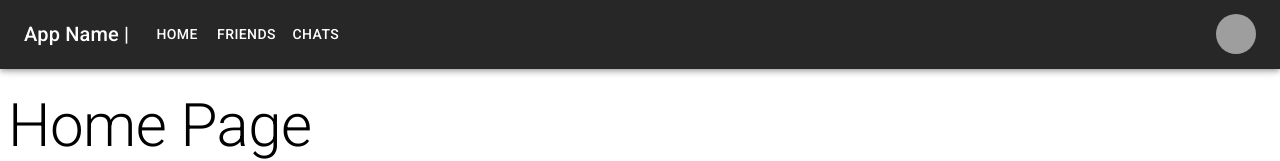
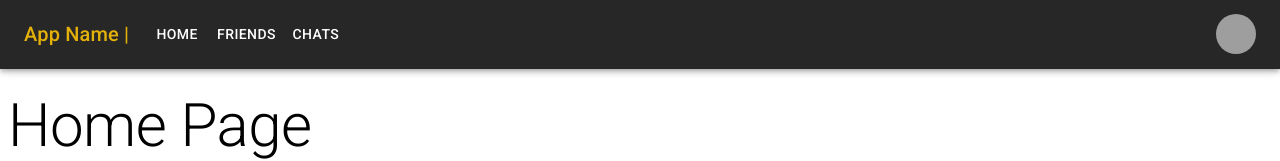
Before and after one commit to cwainczak/koi, a React (Create React App) app in the folder frontend/: page /SignIn in a window 1280 px wide. Both pictures are taken after typing "Sample", "Sample123" into the empty fields and a click on the button "SIGN IN". Shown: the top 161 px of the page. Built offline with nearby package versions, Linux system fonts and the light colour scheme; grey boxes are pictures that could not be loaded.

Commit message:
Changed typography color for the app name

```diff
--- a/frontend/src/components/NavBar.js
+++ b/frontend/src/components/NavBar.js
@@ -56,6 +56,7 @@ const NavBar = (props) => {
                         noWrap
                         component="div"
                         sx={{mr: 2, display: {xs: 'none', md: 'flex'}}}
+                        color="#e4b109"
                     >
                         App Name |
                     </Typography>
@@ -101,6 +102,7 @@ const NavBar = (props) => {
                         noWrap
                         component="div"
                         sx={{flexGrow: 1, display: {xs: 'flex', md: 'none'}}}
+                        color="#e4b109"
                     >
                         App Name
                     </Typography>
```
